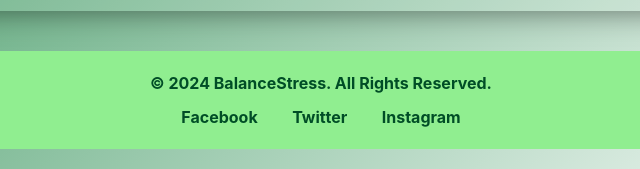
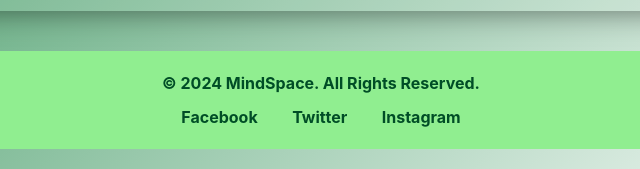
Before and after one commit to sushirk/MindSpace, a plain HTML site: page support.html in a window 1280 px wide. Shown: the part 628-797 px from the top of the page, 319-959 px from the left. Drawn offline with nearby package versions, Linux system fonts and the light colour scheme.

Commit message:
Update support.html

```diff
--- a/support.html
+++ b/support.html
@@ -64,7 +64,7 @@
 
 
     <footer>
-        <p>© 2024 BalanceStress. All Rights Reserved.</p>
+        <p>© 2024 MindSpace. All Rights Reserved.</p>
         <ul>
             <li><a href="https://www.facebook.com">Facebook</a></li>
             <li><a href="https://www.twitter.com">Twitter</a></li>
```
